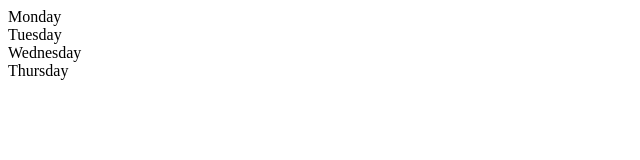
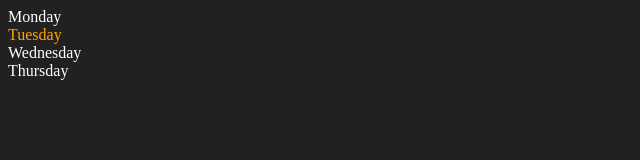
Before and after one commit to Aryansahu28/GitHub, a website: page Learning_javascript/javascriptbychaicode/DOM/object01.html in a window 1280 px wide. Shown: the whole page, without its empty margins (0-640 px from the left). Drawn offline with Linux system fonts and the light colour scheme.

Commit message:
object-1

```diff
--- a/Learning_javascript/javascriptbychaicode/DOM/object01.html
+++ b/Learning_javascript/javascriptbychaicode/DOM/object01.html
@@ -4,6 +4,12 @@
     <meta charset="UTF-8">
     <meta name="viewport" content="width=device-width, initial-scale=1.0">
     <title>DOM | chai aur code</title>
+    <style>
+        body{
+            background-color: #212121;
+            color:#fff;
+        }
+    </style>
 </head>
 <body>
     <div class="parent">
@@ -12,6 +18,25 @@
         <div class="day">Wednesday</div>
         <div class="day">Thursday</div>
     </div>
+    <script>
+        const parent = document.querySelector('.parent');
+        // console.log(parent);
+        // console.log(parent.children);
+        // console.log(parent.children[1].innerHTML);
 
+        // for(let i=0;i<parent.children.length;i++){
+        //     console.log(parent.children[i].innerHTML);
+        // }
+        parent.children[1].style.color = "orange";
+        // console.log(parent.firstElementChild);
+        // console.log(parent.lastElementChild);
+
+        const dayOne = document.querySelectorAll('.day');
+        // console.log(dayOne)
+        // console.log(dayOne.parentElement);
+        // console.log(dayOne.nextElementSibling);
+
+        console.log("NODES: ",parent.childNodes);
+    </script>
 </body>
 </html>
```
